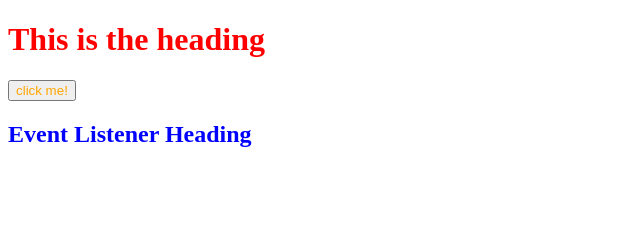
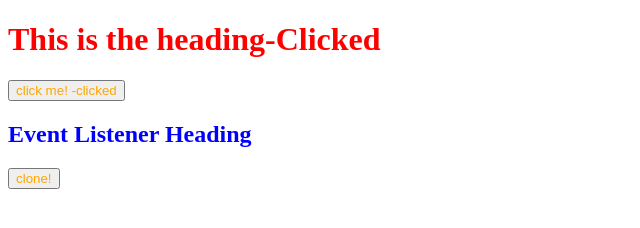
Before and after one commit to harshitmeena12/harshit, a plain HTML site: page index.html in a window 1280 px wide. Both pictures are taken after a click on the button "click me!". Shown: the whole page, without its empty margins (0-640 px from the left). Drawn offline with nearby package versions, Linux system fonts and the light colour scheme.

Commit message:
fix(Editor): 11 commit

```diff
--- a/index.html
+++ b/index.html
@@ -5,8 +5,25 @@
     <meta name="viewport" content="width=device-width, initial-scale=1.0">
     <meta http-equiv="X-UA-Compatible" content="ie=edge">
     <title>Document</title>
-    <!-- Start VWO Async SmartCode -->
-    <script type='text/javascript'>
+</head>
+<body>
+    <div class="container">
+        <h1 id="hd" class="h1" style="color: red;">This is the heading</h1>
+        <button type="button" id="bt" class="bt1" style="color: orange;">
+            click me!
+        </button>
+        <h2 id="hd2" class="h2" style="color: blue;">Event Listener Heading</h2>
+        <button type="button" id="clone" class="bt2" style="color: orange;">
+            clone!
+        </button>
+    </div>
+    <script src="https://code.jquery.com/jquery-3.5.1.slim.min.js"
+    integrity="sha384-DfXdz2htPH0lsSSs5nCTpuj/zy4C+OGpamoFVy38MVBnE+IbbVYUew+OrCXaRkfj"
+    crossorigin="anonymous"></script>
+</body>
+<script src="index.js"></script>
+<!-- Start VWO Async SmartCode -->
+<script type='text/javascript'>
     window._vwo_code = window._vwo_code || (function(){
     var account_id=516536,
     settings_tolerance=2000,
@@ -18,21 +35,6 @@
     /* DO NOT EDIT BELOW THIS LINE */
     f=false,d=document,code={use_existing_jquery:function(){return use_existing_jquery;},library_tolerance:function(){return library_tolerance;},finish:function(){if(!f){f=true;var a=d.getElementById('_vis_opt_path_hides');if(a)a.parentNode.removeChild(a);}},finished:function(){return f;},load:function(a){var b=d.createElement('script');b.src=a;b.type='text/javascript';b.innerText;b.onerror=function(){_vwo_code.finish();};d.getElementsByTagName('head')[0].appendChild(b);},init:function(){
     window.settings_timer=setTimeout(function () {_vwo_code.finish() },settings_tolerance);var a=d.createElement('style'),b=hide_element?hide_element+'{opacity:0 !important;filter:alpha(opacity=0) !important;background:none !important;}':'',h=d.getElementsByTagName('head')[0];a.setAttribute('id','_vis_opt_path_hides');a.setAttribute('type','text/css');if(a.styleSheet)a.styleSheet.cssText=b;else a.appendChild(d.createTextNode(b));h.appendChild(a);this.load('https://dev.visualwebsiteoptimizer.com/j.php?a='+account_id+'&u='+encodeURIComponent(d.URL)+'&f='+(+is_spa)+'&r='+Math.random());return settings_timer; }};window._vwo_settings_timer = code.init(); return code; }());
-    </script>
+</script>
     <!-- End VWO Async SmartCode -->
-</head>
-<body>
-    <div class="container">
-        <h1 id="hd" class="h1" style="color: red;">This is the heading</h1>
-        <button type="button" id="bt" class="bt1" style="color: orange;">
-            click me!
-        </button>
-        <h2 id="hd2" class="h2" style="color: blue;">Event Listener Heading</h2>
-    </div>
-    <script src="https://code.jquery.com/jquery-3.5.1.slim.min.js"
-    integrity="sha384-DfXdz2htPH0lsSSs5nCTpuj/zy4C+OGpamoFVy38MVBnE+IbbVYUew+OrCXaRkfj"
-    crossorigin="anonymous"></script>
-</body>
-<!-- <script src="creating element.js"></script> -->
-<script src="index.js"></script>
 </html>
--- a/index.js
+++ b/index.js
@@ -1,6 +1,6 @@
 $('#bt').click(function() {
-    alert('button');
-    // document.getElementById('hd').innerHTML = 'button Clicked';
+    this.innerHTML += '-clicked';
+    document.getElementById('hd').innerHTML += '-Clicked';
 });
 
 $('#hd2').click(function() {
@@ -9,9 +9,10 @@ $('#hd2').click(function() {
 });
 
 
-// document.getElementById('bt').addEventListener('click', function() {
-//     document.getElementById('hd').innerHTML += 'button Clicked';
-// });
+
+document.getElementById('clone').addEventListener('click', function() {
+    $('#hd').after($('#bt').clone(true));
+});
 
 // document.getElementById('hd2').addEventListener('click', function() {
 //     document.getElementById('hd').innerHTML += 'heading Clicked';
```
